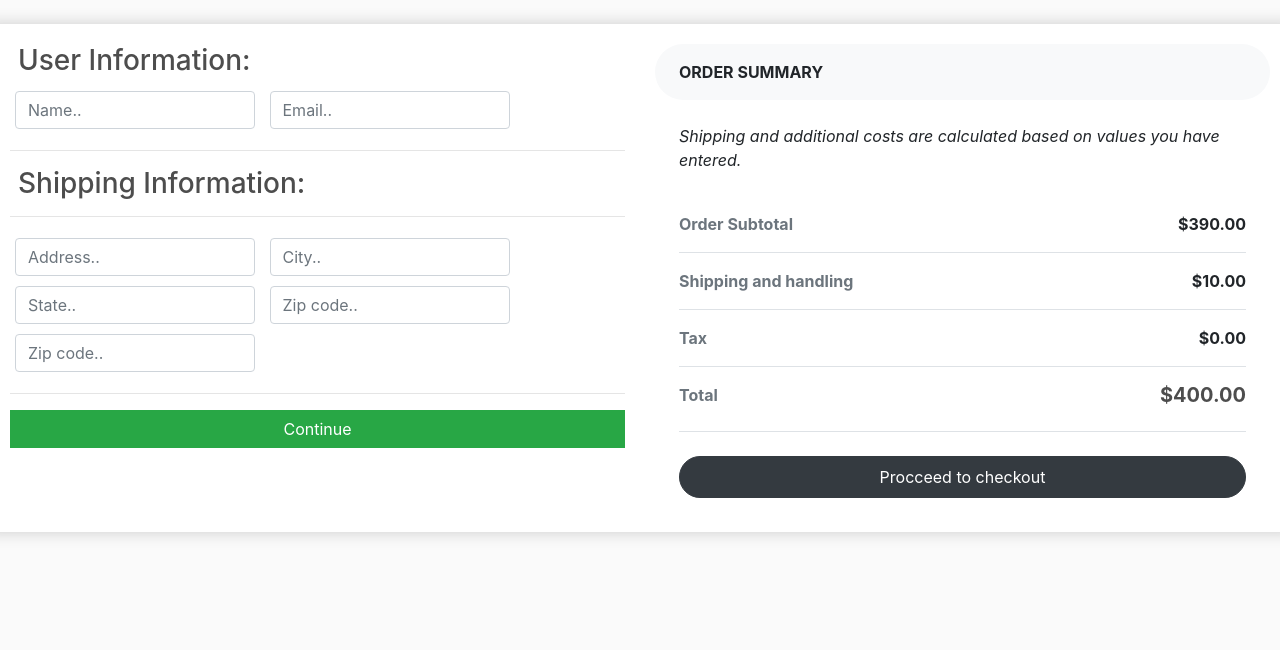
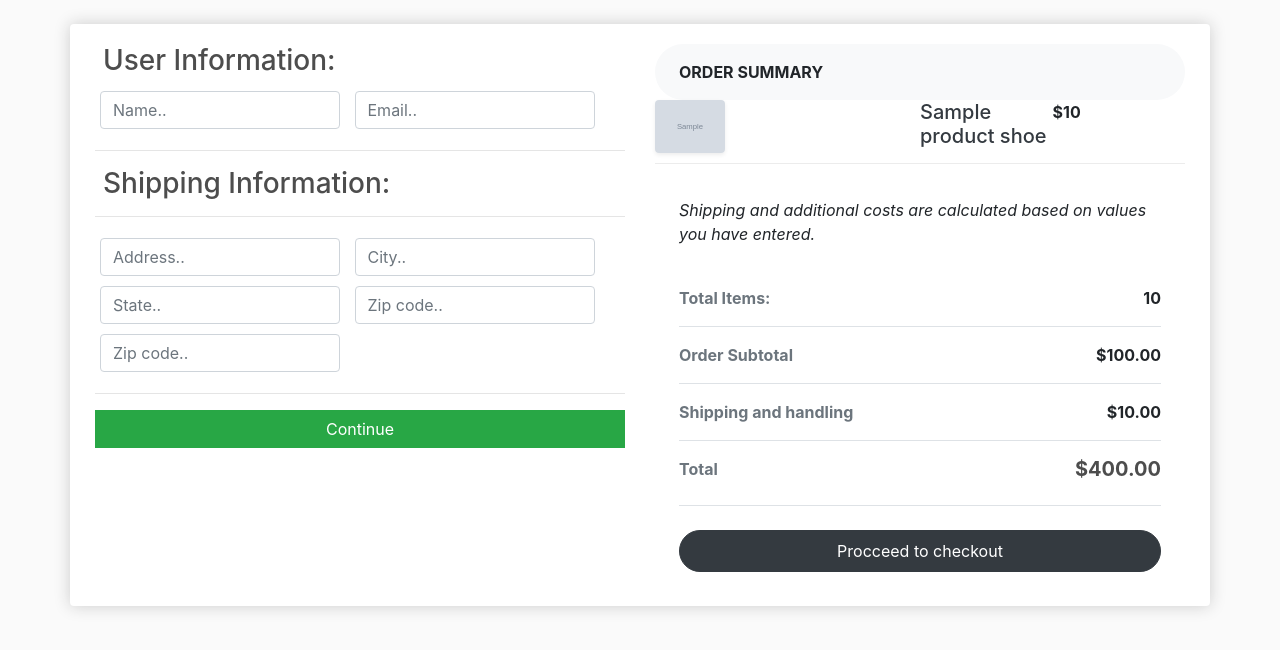
Before and after one commit to ArmanKamal/DjangoEcommerce, a Django app: template carts/templates/carts/checkout.html in a window 1280 px wide. Shown: the part 57-707 px from the top of the page. Run offline with Django 3.2, Linux system fonts and the light colour scheme; tables that the repository leaves empty hold one stand-in row (values such as "Sample post"); the template is opened without the code that fills it: values that come from a table or form of the project are taken from there, most other values are stand-ins (such as "Sample title", 1, 10 or a date in 2020); grey boxes marked "Sample" are stand-in pictures; some libraries are stand-ins or nearby versions.

Commit message:
Added Dynamic Checkout Page

```diff
--- a/carts/templates/carts/checkout.html
+++ b/carts/templates/carts/checkout.html
@@ -1,6 +1,7 @@
 {% extends 'main.html' %}
 {% load static %}
 {% block content %}
+<div class="container">
     <div class="row box-element rounded my-4">
         <div class="col-lg-6">
             <div class="" id="form-wrapper">
@@ -41,24 +42,51 @@
         </div>
         <div class="col-lg-6">
             <div class="bg-light rounded-pill px-4 py-3 text-uppercase font-weight-bold">Order summary </div>
+            {% for item in items %}
+            <div class="cart-row">
+                <div style="flex:2">
+                    {% if item.product.image %}
+                    <img src="{{item.product.image.url}}" alt="" width="70" class="img-fluid rounded shadow-sm">
+                    {% endif  %}
+                </div>
+                <div style="flex:1">
+                    <h5 class="mb-0"> <a href="#" class="text-dark">{{item.product.name}}
+                            shoe</a></h5>
+                </div>
+                <div style="flex:1">
+                    <p><strong>${{item.product.price}}</strong>
+                        <p>
+                </div>
+            </div>
+            {% endfor %}
             <div class="p-4">
-            <p class="font-italic mb-4">Shipping and additional costs are calculated based on values you have entered.
+                <p class="font-italic mb-4">Shipping and additional costs are calculated based on values you have
+                    entered.
                 </p>
                 <ul class="list-unstyled mb-4">
-                <li class="d-flex justify-content-between py-3 border-bottom"><strong class="text-muted">Order Subtotal
-                    </strong><strong>$390.00</strong></li>
-                <li class="d-flex justify-content-between py-3 border-bottom"><strong class="text-muted">Shipping and
+                    <li class="d-flex justify-content-between py-3 border-bottom"><strong
+                            class="text-muted">Total Items:</strong><strong>{{order.get_items}}</strong></li>
+                    <li class="d-flex justify-content-between py-3 border-bottom"><strong class="text-muted">Order
+                            Subtotal
+                        </strong><strong>${{order.get_cart_total|floatformat:2}}</strong></li>
+
+                    <li class="d-flex justify-content-between py-3 border-bottom"><strong class="text-muted">Shipping
+                            and
                             handling</strong><strong>$10.00</strong></li>
+
                     <li class="d-flex justify-content-between py-3 border-bottom"><strong
-                        class="text-muted">Tax</strong><strong>$0.00</strong></li>
-                <li class="d-flex justify-content-between py-3 border-bottom"><strong class="text-muted">Total</strong>
+                            class="text-muted">Total</strong>
                         <h5 class="font-weight-bold">$400.00</h5>
                     </li>
                 </ul><a href="#" class="btn btn-dark rounded-pill py-2 btn-block">Procceed to checkout</a>
             </div>
         </div>
+
+    </div>
     <div class="box-element hidden" id="payment-info">
         <small>Paypal Options</small>
     </div>
 </div>
+</div>
+
 {% endblock %}
```
Also changed, not shown: carts/views.py (+11 -1 lines). Lines whose indentation alone changed are shown as unchanged.
